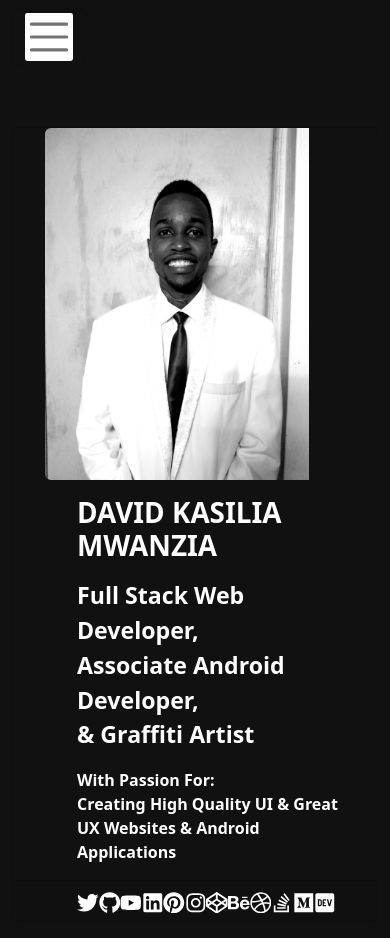
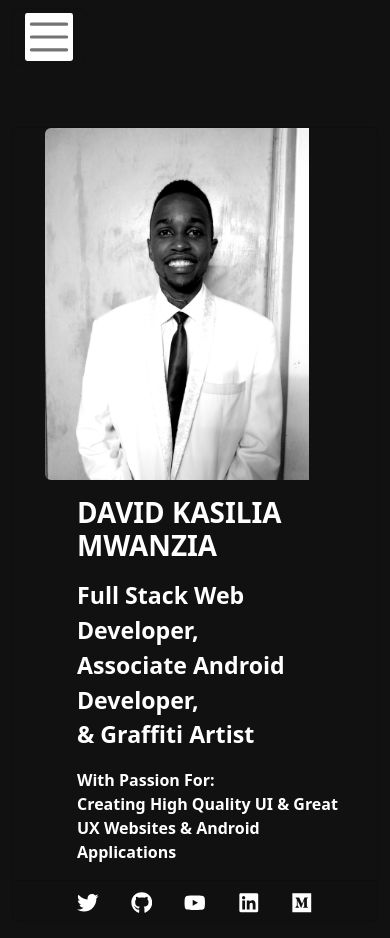
Before and after one commit to David-Kasilia/my-portfolio-react, a React (Create React App) app: page / in a window 390 px wide. Built offline with nearby package versions, Linux system fonts and the light colour scheme.

Commit message:
Fxi minor changes

```diff
--- a/src/assets/stylesheets/Large.css
+++ b/src/assets/stylesheets/Large.css
@@ -30,7 +30,7 @@
 
   .projects {
     position: absolute;
-    top: 12%;
+    top: 13%;
     left: 2%;
     width: 95%;
   }
@@ -45,8 +45,8 @@
 
   .skills-page {
     position: absolute;
-    top: 12%;
-    left: 3%;
+    top: 13%;
+    left: 4%;
   }
 
   .home-card {
@@ -96,7 +96,7 @@
 
   .contact-page {
     position: absolute;
-    top: 10%;
+    top: 14%;
     left: 5%;
     width: 95%;
   }
--- a/src/assets/stylesheets/Small.css
+++ b/src/assets/stylesheets/Small.css
@@ -26,9 +26,9 @@
 
   .projects {
     position: absolute;
-    top: 12%;
+    top: 13%;
     left: 5%;
-    width: 95%;
+    width: 90%;
   }
 
   .project-card {
@@ -36,13 +36,13 @@
   }
 
   .project-image {
-    height: 27rem;
+    height: 15rem;
   }
 
   .skills-page {
     position: absolute;
-    top: 12%;
-    left: 3%;
+    top: 13%;
+    left: 4%;
   }
 
   .home-card {
@@ -92,7 +92,7 @@
 
   .contact-page {
     position: absolute;
-    top: 12%;
+    top: 14%;
     left: 5%;
     width: 95%;
   }
@@ -101,4 +101,12 @@
     margin-left: 1rem;
     width: 70%;
   }
+
+  .icon-2 {
+    display: none;
+  }
+
+  .icon-link {
+    margin-right: 2rem;
+  }
 }
--- a/src/components/HomePage/HomePage.js
+++ b/src/components/HomePage/HomePage.js
@@ -32,42 +32,42 @@ const HomePage = () => (
           </div>
         </div>
         <div className="card-footer text-muted">
-          <div className="d-flex me-5 ms-5">
-            <a href="https://twitter.com/davidkasilia" className="list-group-item list-group-item-action">
+          <div className="d-flex me-5 ms-5 icons">
+            <a href="https://twitter.com/davidkasilia" className="list-group-item list-group-item-action icon-link">
               <FaTwitter className="fa-brands text-white fs-4" />
             </a>
-            <a href="https://github.com/David-Kasilia" className="list-group-item list-group-item-action">
+            <a href="https://github.com/David-Kasilia" className="list-group-item list-group-item-action icon-link">
               <FaGithub className="fa-brands text-white fs-4" />
             </a>
-            <a href="https://www.youtube.com/@kasiliacreations" className="list-group-item list-group-item-action">
+            <a href="https://www.youtube.com/@kasiliacreations" className="list-group-item list-group-item-action icon-link">
               <FaYoutube className="fa-brands text-white fs-4" />
             </a>
-            <a href="https://linkedin.com/in/david-kasilia" className="list-group-item list-group-item-action">
+            <a href="https://linkedin.com/in/david-kasilia" className="list-group-item list-group-item-action icon-link">
               <FaLinkedin className="fa-brands text-white fs-4" />
             </a>
+            <a href="https://medium.com/@davidkasilia001" className="list-group-item list-group-item-action icon-link">
+              <FaMedium className="fa-brands text-white fs-4" />
+            </a>
+            <a href="https://stackoverflow.com/users/15810668" className="list-group-item list-group-item-action">
+              <FaStackOverflow className="fa-brands text-white fs-4 icon-2" />
+            </a>
             <a href="https://www.pinterest.com/David_Kasilia/" className="list-group-item list-group-item-action">
-              <FaPinterest className="fa-brands text-white fs-4" />
+              <FaPinterest className="fa-brands text-white fs-4 icon-2" />
             </a>
             <a href="https://instagram.com/@kasiliadavid" className="list-group-item list-group-item-action">
-              <FaInstagram className="fa-brands text-white fs-4" />
+              <FaInstagram className="fa-brands text-white fs-4 icon-2" />
             </a>
             <a href="https://codepen.io/@videlishious" className="list-group-item list-group-item-action">
-              <FaCodepen className="fa-brands text-white fs-4" />
+              <FaCodepen className="fa-brands text-white fs-4 icon-2" />
             </a>
             <a href="https://www.behance.net/davidkasilia" className="list-group-item list-group-item-action">
-              <FaBehance className="fa-brands text-white fs-4" />
+              <FaBehance className="fa-brands text-white fs-4 icon-2" />
             </a>
             <a href="https://dribbble.com/david%20kasilia" className="list-group-item list-group-item-action">
-              <FaDribbble className="fa-brands text-white fs-4" />
-            </a>
-            <a href="https://stackoverflow.com/users/15810668" className="list-group-item list-group-item-action">
-              <FaStackOverflow className="fa-brands text-white fs-4" />
-            </a>
-            <a href="https://medium.com/@davidkasilia001" className="list-group-item list-group-item-action">
-              <FaMedium className="fa-brands text-white fs-4" />
+              <FaDribbble className="fa-brands text-white fs-4 icon-2" />
             </a>
             <a href="https://dev.to/@davidkasilia" className="list-group-item list-group-item-action">
-              <FaDev className="fa-brands text-white fs-4" />
+              <FaDev className="fa-brands text-white fs-4 icon-2" />
             </a>
           </div>
         </div>
```
